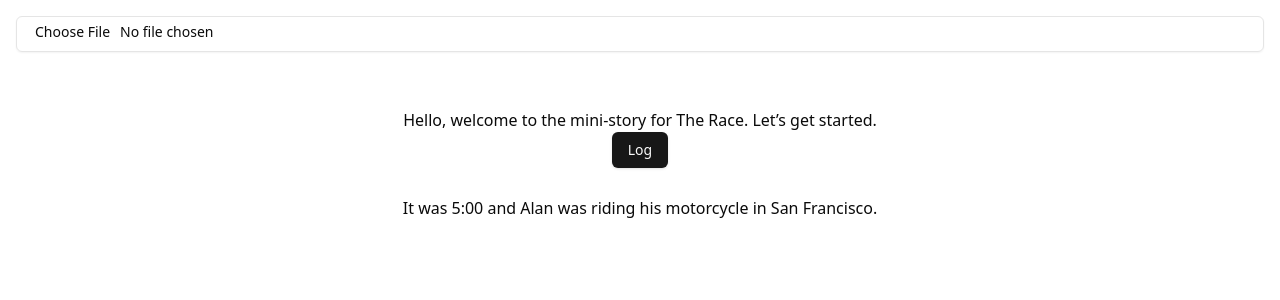
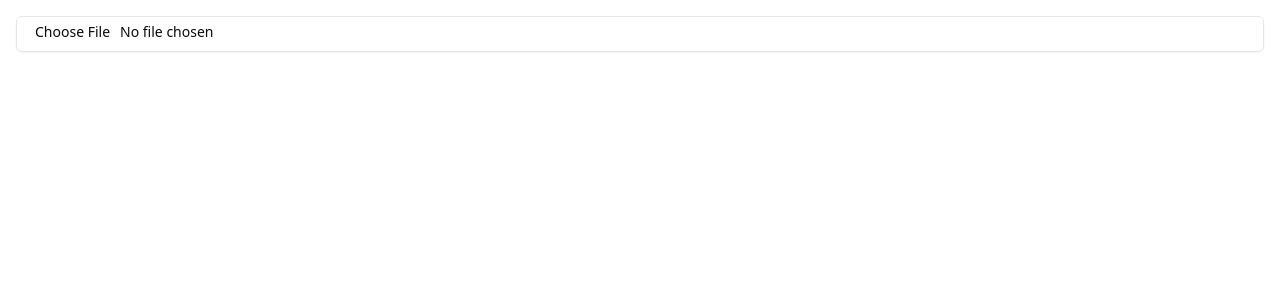
Before and after one commit to developedbyluan/ministoryapp, a Next.js app: page /create in a window 1280 px wide. Shown: the top 300 px of the page. Built offline with nearby package versions, Linux system fonts and the light colour scheme.

Commit message:
Separate text to blocks

```diff
--- a/app/create/page.tsx
+++ b/app/create/page.tsx
@@ -1,9 +1,13 @@
 "use client";
 
-import { Button } from "@/components/ui/button";
+import React from "react";
+
+// import { Button } from "@/components/ui/button";
 import { Input } from "@/components/ui/input";
 
 export default function TranscriptionEditorPage() {
+  const [blocks, setBlocks] = React.useState<string[]>([]);
+
   function handleFileUpload(e: React.ChangeEvent<HTMLInputElement>) {
     const file = e.target.files?.[0];
     if (file) {
@@ -12,7 +16,7 @@ export default function TranscriptionEditorPage() {
 
       reader.onload = (e) => {
         const content = e.target?.result as string;
-        console.log(content);
+        setBlocks(content.split("\n\n"));
       };
 
       reader.readAsText(file);
@@ -21,21 +25,13 @@ export default function TranscriptionEditorPage() {
   return (
     <div className="flex flex-col gap-7 items-center p-4">
       <Input type="file" accept=".txt" onChange={handleFileUpload} />
-      <div className="flex flex-col gap-7 items-center py-7">
-        <div className="flex flex-col items-center">
-          <p>
-            Hello, welcome to the mini-story for The Race. Let’s get started.
-          </p>
-          <Button>Log</Button>
-        </div>
-
-        <div className="flex flex-col items-center">
-          <p>
-            It was 5:00 and Alan was riding his motorcycle in San Francisco.
-          </p>
-        </div>
-      </div>{" "}
-      {/* ./ log line ui */}
+      <div className="flex flex-col gap-7 items-start py-7">
+        {blocks.map((block, index) => (
+          <div key={index} className="flex items-center">
+            <p>{block}</p>
+          </div>
+        ))}
+      </div>
     </div>
   );
 }
```
